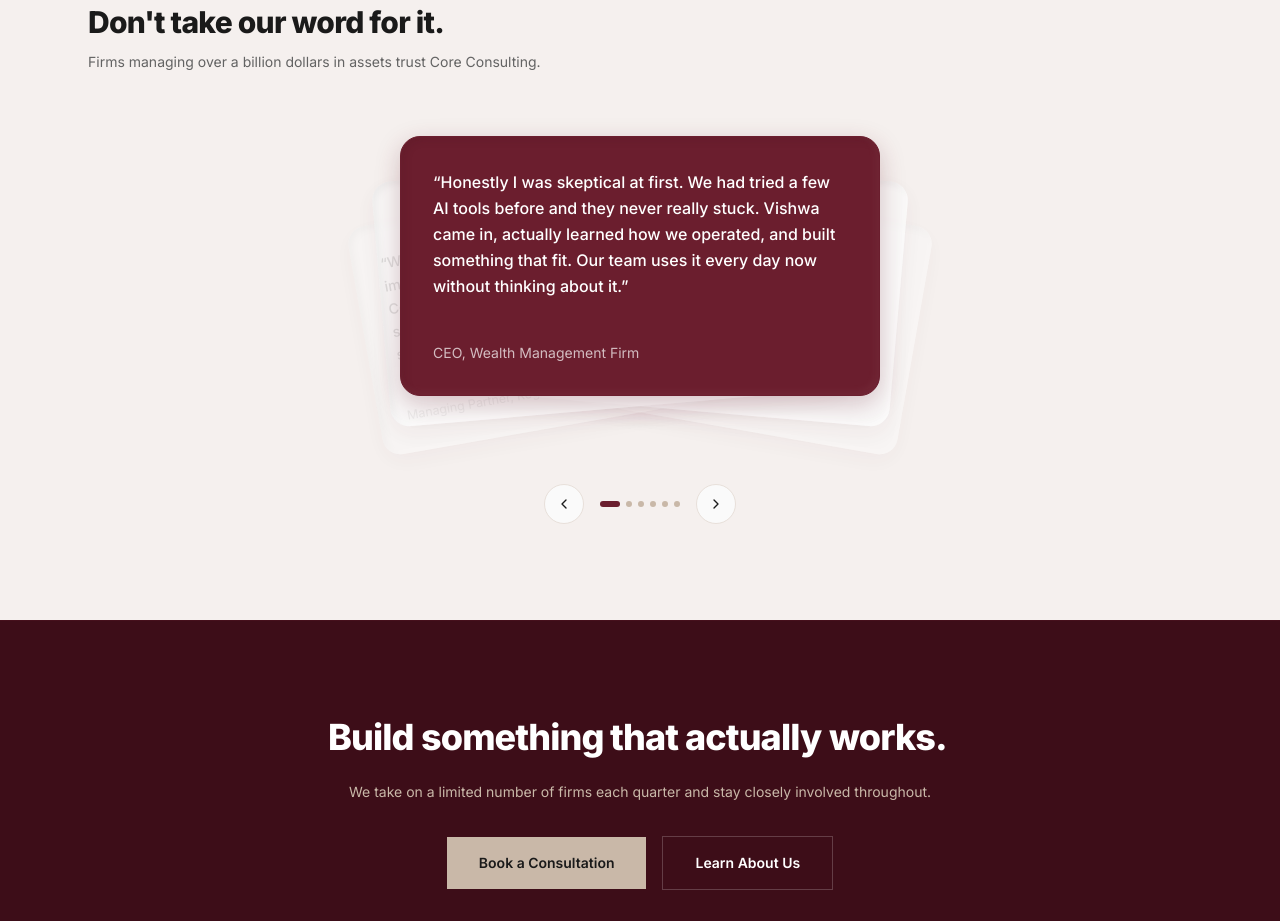
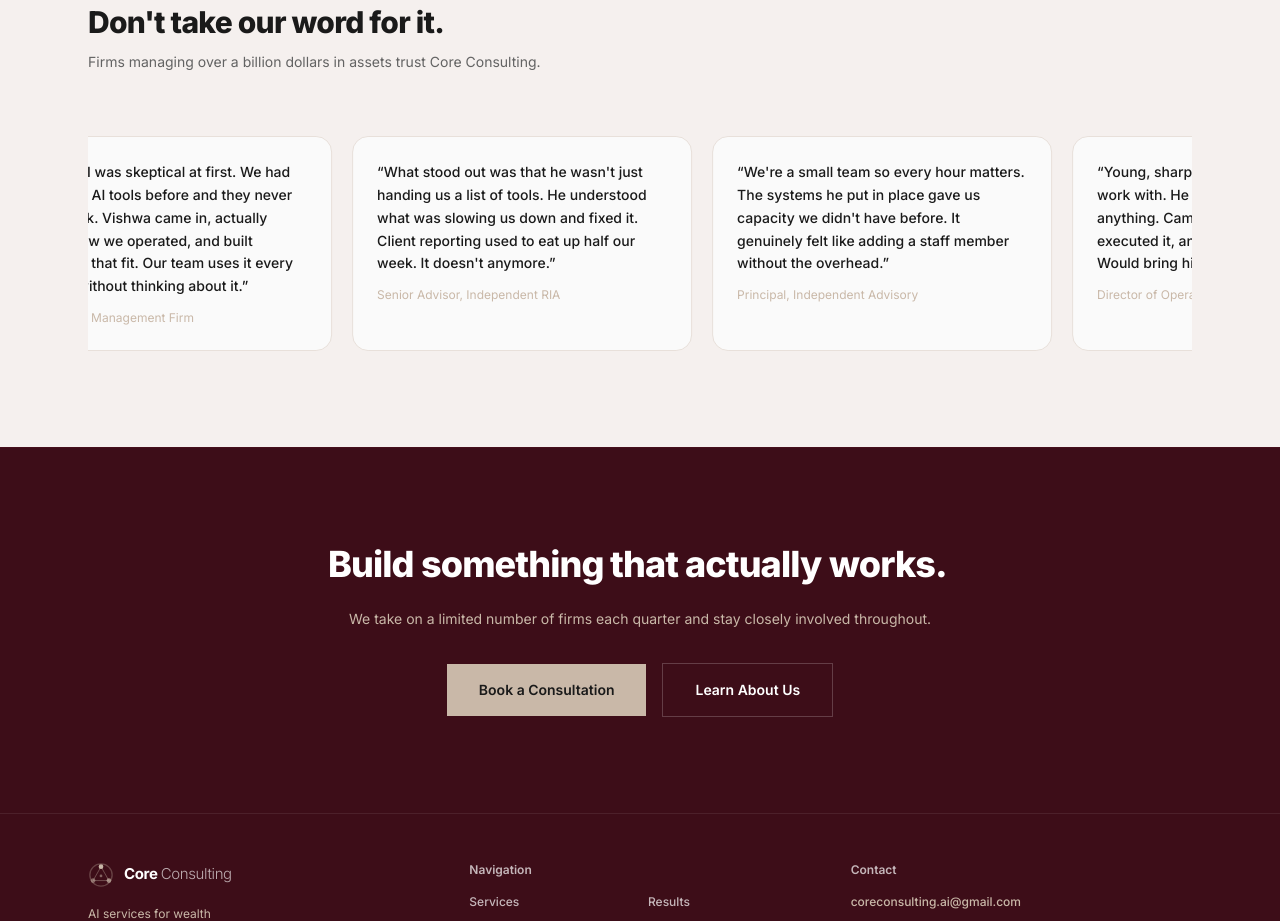
Before and after one commit to vishwarajan08-oss/vishwa-ai-website, a Next.js app: page / in a window 1280 px wide. Shown: the part 1820-2741 px from the top of the page. Built offline with nearby package versions, Linux system fonts and the light colour scheme.

Commit message:
refactor: replace stagger carousel with horizontal marquee ticker on testimonials
Co-Authored-By: Claude Sonnet 4.6 <noreply@anthropic.com>

```diff
--- a/components/ui/stagger-testimonials.js
+++ b/components/ui/stagger-testimonials.js
@@ -1,16 +1,6 @@
 "use client";
 
-import { useState, useRef, useCallback } from "react";
-import {
-  motion,
-  useMotionValue,
-  useSpring,
-  useTransform,
-} from "framer-motion";
-import { ChevronLeft, ChevronRight } from "lucide-react";
-
-const SHADOW_CLAY = "0 8px 24px rgba(107,30,46,0.08), inset -4px -4px 8px rgba(255,255,255,0.8), inset 4px 4px 8px rgba(0,0,0,0.06)";
-const SHADOW_CLAY_BURGUNDY = "0 8px 24px rgba(107,30,46,0.25), inset -3px -3px 8px rgba(255,200,200,0.06), inset 3px 3px 8px rgba(61,13,24,0.12)";
+import { motion } from "framer-motion";
 
 const testimonials = [
   {
@@ -51,170 +41,33 @@ const testimonials = [
   },
 ];
 
-const cardSize = { width: 480, height: 260 };
-const MAX_VISIBLE = 2;
+const items = [...testimonials, ...testimonials];
 
 export function StaggerTestimonials() {
-  const [activeIndex, setActiveIndex] = useState(0);
-  const containerRef = useRef(null);
-
-  const rawX = useMotionValue(0.5);
-  const rawY = useMotionValue(0.5);
-  const rotateY = useSpring(useTransform(rawX, [0, 1], [-8, 8]), {
-    stiffness: 180,
-    damping: 22,
-  });
-  const rotateX = useSpring(useTransform(rawY, [0, 1], [6, -6]), {
-    stiffness: 180,
-    damping: 22,
-  });
-
-  const handleMove = useCallback(
-    (e) => {
-      if (!containerRef.current) return;
-      const rect = containerRef.current.getBoundingClientRect();
-      rawX.set((e.clientX - rect.left) / rect.width);
-      rawY.set((e.clientY - rect.top) / rect.height);
-    },
-    [rawX, rawY]
-  );
-
-  const handleLeave = useCallback(() => {
-    rawX.set(0.5);
-    rawY.set(0.5);
-  }, [rawX, rawY]);
-
-  const prev = () =>
-    setActiveIndex((i) => (i - 1 + testimonials.length) % testimonials.length);
-  const next = () =>
-    setActiveIndex((i) => (i + 1) % testimonials.length);
-
-  const getOffset = (index) => {
-    const total = testimonials.length;
-    let offset = (index - activeIndex + total) % total;
-    if (offset > Math.floor(total / 2)) offset -= total;
-    return offset;
-  };
-
   return (
-    <div className="flex flex-col items-center gap-10">
-      {/* Stack container */}
-      <div
-        ref={containerRef}
-        onMouseMove={handleMove}
-        onMouseLeave={handleLeave}
-        className="relative"
-        style={{
-          width: cardSize.width,
-          height: cardSize.height + 48,
-          perspective: 900,
+    <div className="overflow-hidden w-full">
+      <motion.div
+        className="flex gap-5"
+        animate={{ x: ["0%", "-50%"] }}
+        transition={{
+          duration: 35,
+          repeat: Infinity,
+          ease: "linear",
+          repeatType: "loop",
         }}
       >
-        {testimonials.map((t, i) => {
-          const offset = getOffset(i);
-          const absOffset = Math.abs(offset);
-          const isActive = offset === 0;
-
-          if (absOffset > MAX_VISIBLE) return null;
-
-          const xShift = offset * 22;
-          const yShift = absOffset * 12;
-          const rotation = offset * 5;
-          const scale = 1 - absOffset * 0.055;
-          const zIndex = 10 - absOffset;
-          const opacity = 1 - absOffset * 0.28;
-
-          return (
-            <motion.div
-              key={t.tempId}
-              animate={{
-                x: xShift,
-                y: yShift,
-                rotate: rotation,
-                scale,
-                zIndex,
-                opacity,
-              }}
-              transition={{ type: "spring", stiffness: 280, damping: 28 }}
-              className="absolute top-0 left-0"
-              style={{
-                width: cardSize.width,
-                height: cardSize.height,
-                borderRadius: "20px",
-                cursor: isActive ? "default" : "pointer",
-                transformOrigin: "bottom center",
-              }}
-              onClick={() => !isActive && setActiveIndex(i)}
-            >
-              {isActive ? (
-                <motion.div
-                  style={{
-                    rotateX,
-                    rotateY,
-                    width: "100%",
-                    height: "100%",
-                    borderRadius: "20px",
-                    transformStyle: "preserve-3d",
-                    boxShadow: SHADOW_CLAY_BURGUNDY,
-                  }}
-                  className="bg-[#6B1E2E] border border-[#6B1E2E] p-8 flex flex-col justify-between"
-                >
-                  <p className="font-medium text-base leading-relaxed text-white">
-                    &ldquo;{t.testimonial}&rdquo;
-                  </p>
-                  <p className="text-sm text-white/70 mt-4">{t.by}</p>
-                </motion.div>
-              ) : (
-                <div
-                  className="w-full h-full bg-[#FAFAFA] p-8 flex flex-col justify-between select-none"
-                  style={{ borderRadius: "20px", boxShadow: SHADOW_CLAY }}
-                >
-                  <p className="font-medium text-base leading-relaxed text-[#1A1A1A] line-clamp-5">
-                    &ldquo;{t.testimonial}&rdquo;
-                  </p>
-                  <p className="text-sm text-[#8C8C8C] mt-4">{t.by}</p>
-                </div>
-              )}
-            </motion.div>
-          );
-        })}
-      </div>
-
-      {/* Navigation */}
-      <div className="flex items-center gap-4">
-        <button
-          onClick={prev}
-          aria-label="Previous testimonial"
-          className="w-10 h-10 rounded-full bg-[#FAFAFA] border border-[#E8E0DA] flex items-center justify-center text-[#1A1A1A] hover:bg-[#6B1E2E] hover:text-white hover:border-[#6B1E2E] transition-colors duration-200"
-        >
-          <ChevronLeft size={16} strokeWidth={2} />
-        </button>
-
-        <div className="flex items-center gap-1.5">
-          {testimonials.map((_, i) => (
-            <button
-              key={i}
-              onClick={() => setActiveIndex(i)}
-              aria-label={`Go to testimonial ${i + 1}`}
-              className="transition-all duration-200"
-              style={{
-                width: i === activeIndex ? 20 : 6,
-                height: 6,
-                borderRadius: 9999,
-                backgroundColor: i === activeIndex ? "#6B1E2E" : "#C9B8A8",
-              }}
-            />
-          ))}
-        </div>
-
-        <button
-          onClick={next}
-          aria-label="Next testimonial"
-          className="w-10 h-10 rounded-full bg-[#FAFAFA] border border-[#E8E0DA] flex items-center justify-center text-[#1A1A1A] hover:bg-[#6B1E2E] hover:text-white hover:border-[#6B1E2E] transition-colors duration-200"
-        >
-          <ChevronRight size={16} strokeWidth={2} />
-        </button>
-      </div>
+        {items.map((t, i) => (
+          <div
+            key={i}
+            className="flex-shrink-0 w-[340px] bg-[#FAFAFA] border border-[#E8E0DA] rounded-2xl p-6 flex flex-col gap-3"
+          >
+            <p className="text-sm font-medium text-[#1A1A1A] leading-relaxed">
+              &ldquo;{t.testimonial}&rdquo;
+            </p>
+            <p className="text-xs text-[#C9B8A8]">{t.by}</p>
+          </div>
+        ))}
+      </motion.div>
     </div>
   );
 }
```
